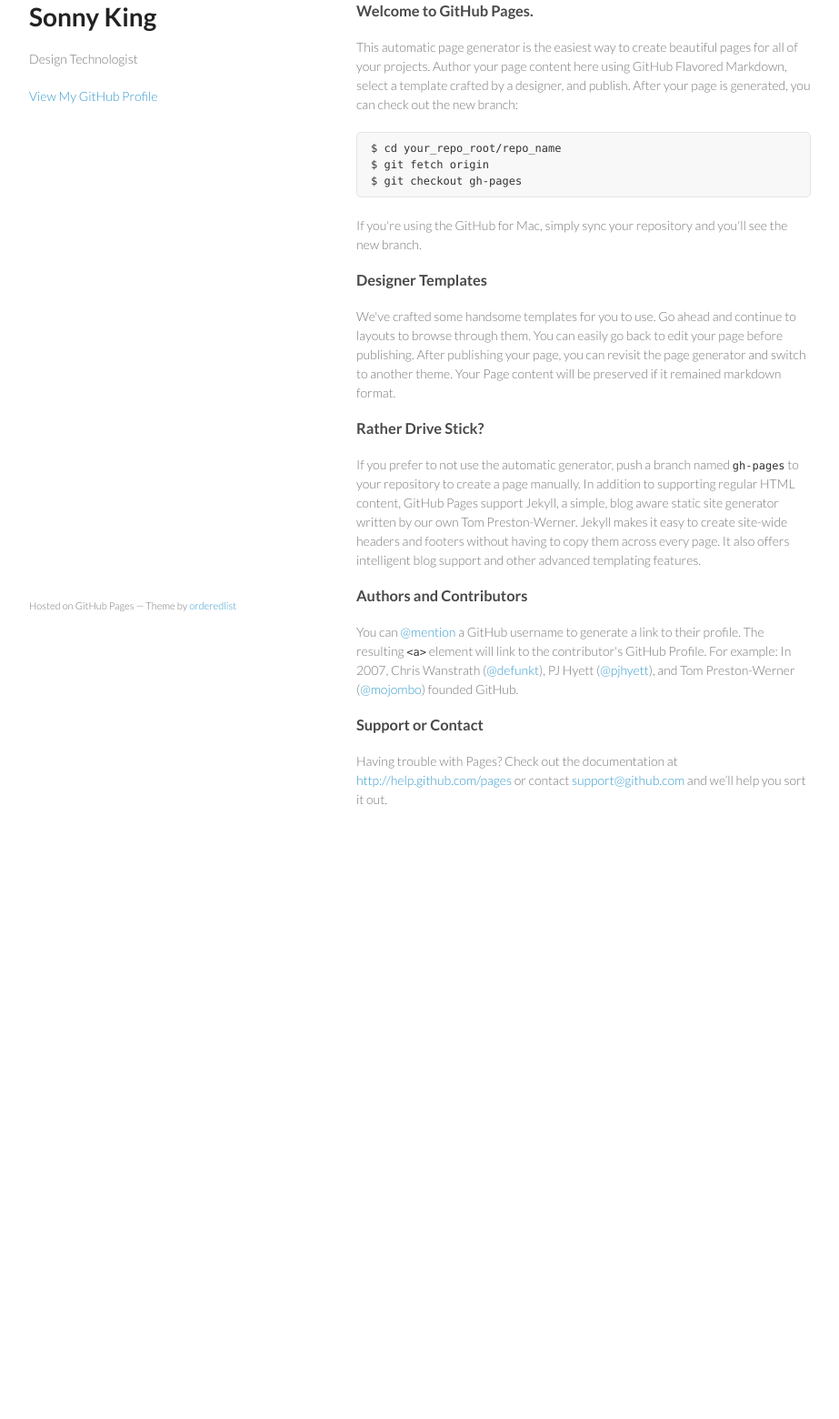
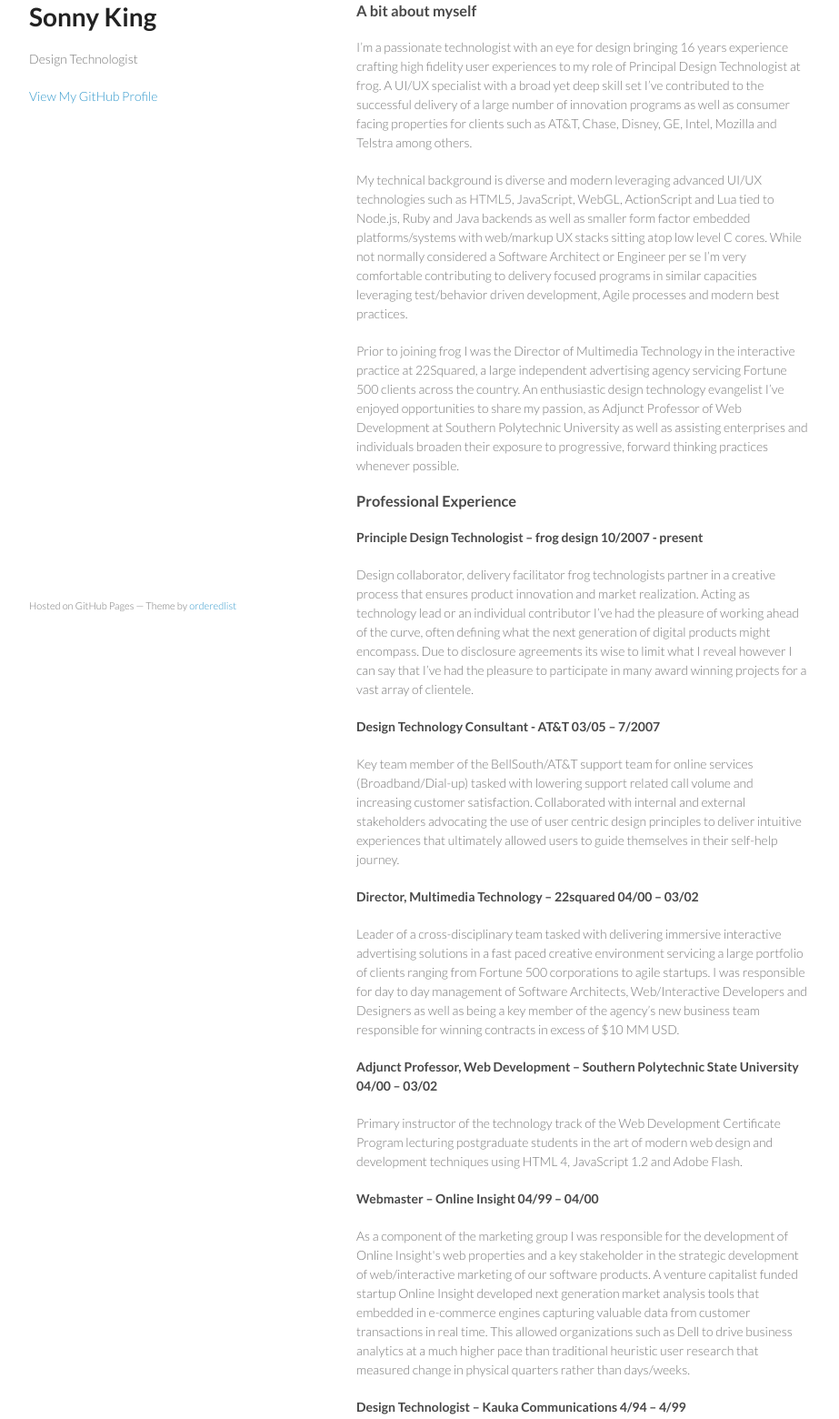
Before and after one commit to sonnyking/sonnyking.github.com, a plain HTML site: page index.html in a window 1280 px wide. Shown: the part 55-1615 px from the top of the page at 91% size, without its empty margins (178-1101 px from the left). Before the commit the page ends 1014 px from the top, so only its background shows below. Drawn offline with Linux system fonts and the light colour scheme.

Commit message:
Updated to read like resume

```diff
--- a/index.html
+++ b/index.html
@@ -23,32 +23,70 @@
 
       </header>
       <section>
-        <h3>Welcome to GitHub Pages.</h3>
+        <h3>A bit about myself</h3>
+        <p>
+          I’m a passionate technologist with an eye for design bringing 16 years experience crafting high fidelity user experiences to my role of Principal Design Technologist at frog. A UI/UX specialist with a broad yet deep skill set I’ve contributed to the successful delivery of a large number of innovation programs as well as consumer facing properties for clients such as AT&T, Chase, Disney, GE, Intel, Mozilla and Telstra among others.
+        </p>
+        <p>
+          My technical background is diverse and modern leveraging advanced UI/UX technologies such as HTML5, JavaScript, WebGL, ActionScript and Lua tied to Node.js, Ruby and Java backends as well as smaller form factor embedded platforms/systems with web/markup UX stacks sitting atop low level C cores. While not normally considered a Software Architect or Engineer per se I’m very comfortable contributing to delivery focused programs in similar capacities leveraging test/behavior driven development, Agile processes and modern best practices.
+        </p>
+        <p>
+          Prior to joining frog I was the Director of Multimedia Technology in the interactive practice at 22Squared, a large independent advertising agency servicing Fortune 500 clients across the country. An enthusiastic design technology evangelist I’ve enjoyed opportunities to share my passion, as Adjunct Professor of Web Development at Southern Polytechnic University as well as assisting enterprises and individuals broaden their exposure to progressive, forward thinking practices whenever possible.
+        </p>
 
-<p>This automatic page generator is the easiest way to create beautiful pages for all of your projects. Author your page content here using GitHub Flavored Markdown, select a template crafted by a designer, and publish. After your page is generated, you can check out the new branch:</p>
+        <h3>Professional Experience</h3>
 
-<pre><code>$ cd your_repo_root/repo_name
-$ git fetch origin
-$ git checkout gh-pages
-</code></pre>
+        <h4>Principle Design Technologist – frog design 10/2007 - present</h4>
 
-<p>If you're using the GitHub for Mac, simply sync your repository and you'll see the new branch.</p>
+        <p>
+          Design collaborator, delivery facilitator frog technologists partner in a creative process that ensures product innovation and market realization. Acting as technology lead or an individual contributor I’ve had the pleasure of working ahead of the curve, often defining what the next generation of digital products might encompass. Due to disclosure agreements its wise to limit what I reveal however I can say that I’ve had the pleasure to participate in many award winning projects for a vast array of clientele.
+        </p>
 
-<h3>Designer Templates</h3>
+        <h4>Design Technology Consultant - AT&T 03/05 – 7/2007</h4>
+        <p>
+          Key team member of the BellSouth/AT&T support team for online services (Broadband/Dial-up) tasked with lowering support related call volume and increasing customer satisfaction. Collaborated with internal and external stakeholders advocating the use of user centric design principles to deliver intuitive experiences that ultimately allowed users to guide themselves in their self-help journey.
+        </p>
 
-<p>We've crafted some handsome templates for you to use. Go ahead and continue to layouts to browse through them. You can easily go back to edit your page before publishing. After publishing your page, you can revisit the page generator and switch to another theme. Your Page content will be preserved if it remained markdown format.</p>
+        <h4>Director, Multimedia Technology – 22squared 04/00 – 03/02</h4>
+        <p>
+          Leader of a cross-disciplinary team tasked with delivering immersive interactive advertising solutions in a fast paced creative environment servicing a large portfolio of clients ranging from Fortune 500 corporations to agile startups. I was responsible for day to day management of Software Architects, Web/Interactive Developers and Designers as well as being a key member of the agency’s new business team responsible for winning contracts in excess of $10 MM USD.
+        </p>
 
-<h3>Rather Drive Stick?</h3>
+        <h4>Adjunct Professor, Web Development – Southern Polytechnic State University  04/00 – 03/02</h4>
+        <p>
+          Primary instructor of the technology track of the Web Development Certificate Program lecturing postgraduate students in the art of modern web design and development techniques using HTML 4, JavaScript 1.2 and Adobe Flash.
+        </p>
 
-<p>If you prefer to not use the automatic generator, push a branch named <code>gh-pages</code> to your repository to create a page manually. In addition to supporting regular HTML content, GitHub Pages support Jekyll, a simple, blog aware static site generator written by our own Tom Preston-Werner. Jekyll makes it easy to create site-wide headers and footers without having to copy them across every page. It also offers intelligent blog support and other advanced templating features.</p>
+        <h4>Webmaster – Online Insight  04/99 – 04/00</h4>
+        <p>
+          As a component of the marketing group I was responsible for the development of Online Insight's web properties and a key stakeholder in the strategic development of web/interactive marketing of our software products. A venture capitalist funded startup Online Insight developed next generation market analysis tools that embedded in e-commerce engines capturing valuable data from customer transactions in real time. This allowed organizations such as Dell to drive business analytics at a much higher pace than traditional heuristic user research that measured change in physical quarters rather than days/weeks.
+        </p>
 
-<h3>Authors and Contributors</h3>
+        <h4>Design Technologist – Kauka Communications  4/94 – 4/99 </h4>
+        <p>
+          Fascinated by computer animation I was thrilled to have the opportunity to join Michael Kauka's small marketing agency Kauka Communications. Michael was the son of Rolf Kauka, famed German cartoonist and to many the European equivalent of Walt Disney.
+        </p>
+        <p>
+          While focused on using emerging technology to create meaningful dialog with audiences Michael understood the relationship between the new technology and the handcrafted animation techniques that his father employed for many years. I was fortunate enough to be taught these traditional skills as a foundation to the digital animation that was the focus of my job description at the time.
+        </p>
+        <p>
+          As multimedia technology evolved throughout the 90's the practice and my role within it grew. Initially focused on user interface design and animation our products become more complex and I found that I had passion for the inner workings that powered interaction. I learned how to author CD-ROMs using Director, create website's with HTML, JavaScript and Perl and use what at the time was a little known product called Flash to create interactive media distributed on floppy disks.
+        </p>
 
-<p>You can <a href="https://github.com/blog/821" class="user-mention">@mention</a> a GitHub username to generate a link to their profile. The resulting <code>&lt;a&gt;</code> element will link to the contributor's GitHub Profile. For example: In 2007, Chris Wanstrath (<a href="https://github.com/defunkt" class="user-mention">@defunkt</a>), PJ Hyett (<a href="https://github.com/pjhyett" class="user-mention">@pjhyett</a>), and Tom Preston-Werner (<a href="https://github.com/mojombo" class="user-mention">@mojombo</a>) founded GitHub.</p>
 
-<h3>Support or Contact</h3>
+        <h3>Skills</h3>
+        <ul>
+          <li>User Centered Design</li>
+          <li>Agile Design/Development Methodologies</li>
+          <li>Test/Behavior Driven Development</li>
+          <li>HTML 5, CSS, WebGL, Canvas, SVG</li>
+          <li>JavaScript (Backbone, underscore, require.js among others)</li>
+          <li>Object Oriented Programming, MVC, MVVM, MVMC</li>
+          <li>Flash, ActionScript, Adobe AIR</li>
+          <li>Git, SVN</li>
+          <li>Photoshop, Illustrator, InDesign</li>
+        </ul>
 
-<p>Having trouble with Pages? Check out the documentation at <a href="http://help.github.com/pages">http://help.github.com/pages</a> or contact <a href="mailto:support@github.com">support@github.com</a> and we’ll help you sort it out.</p>
       </section>
       <footer>
         <p><small>Hosted on GitHub Pages &mdash; Theme by <a href="https://github.com/orderedlist">orderedlist</a></small></p>
```
